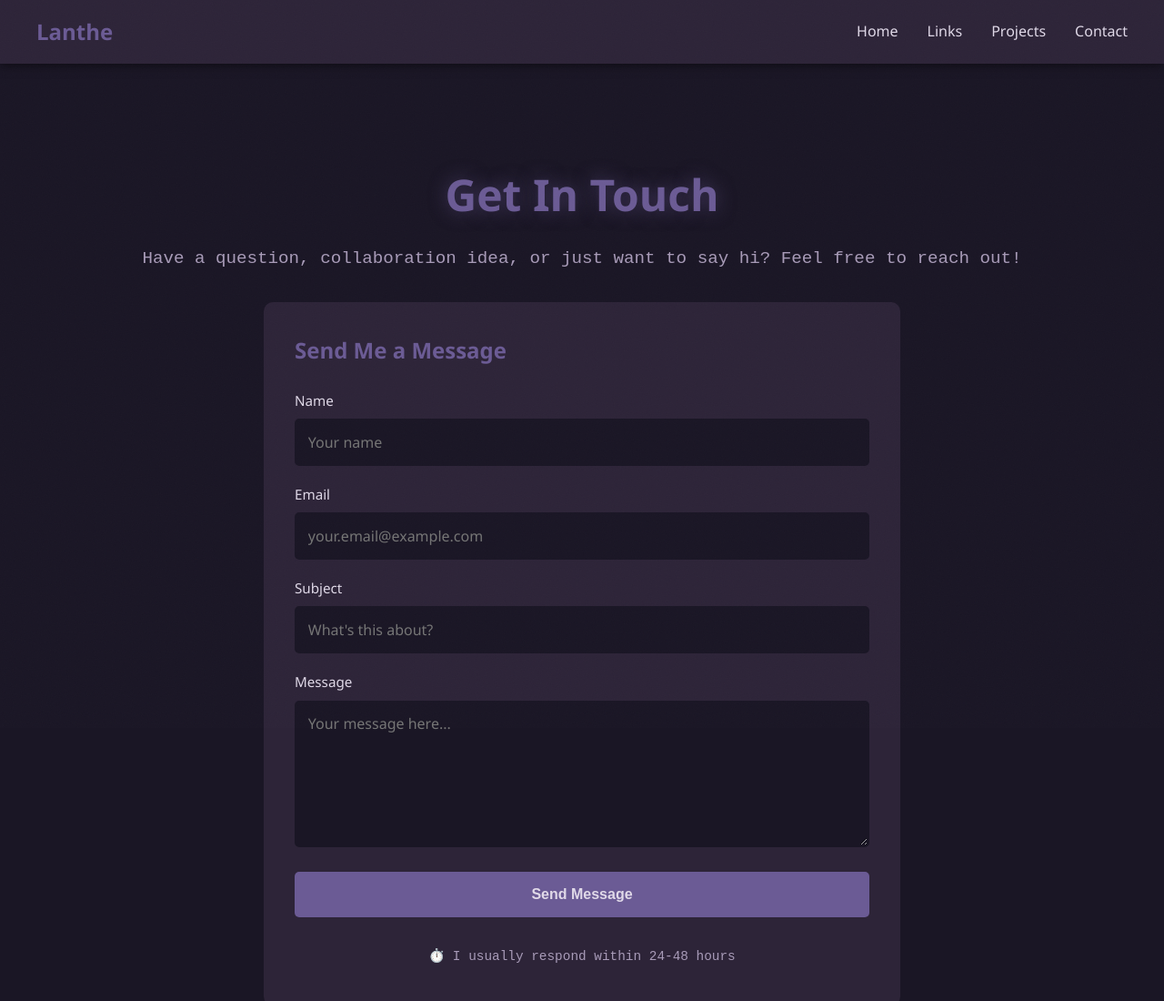
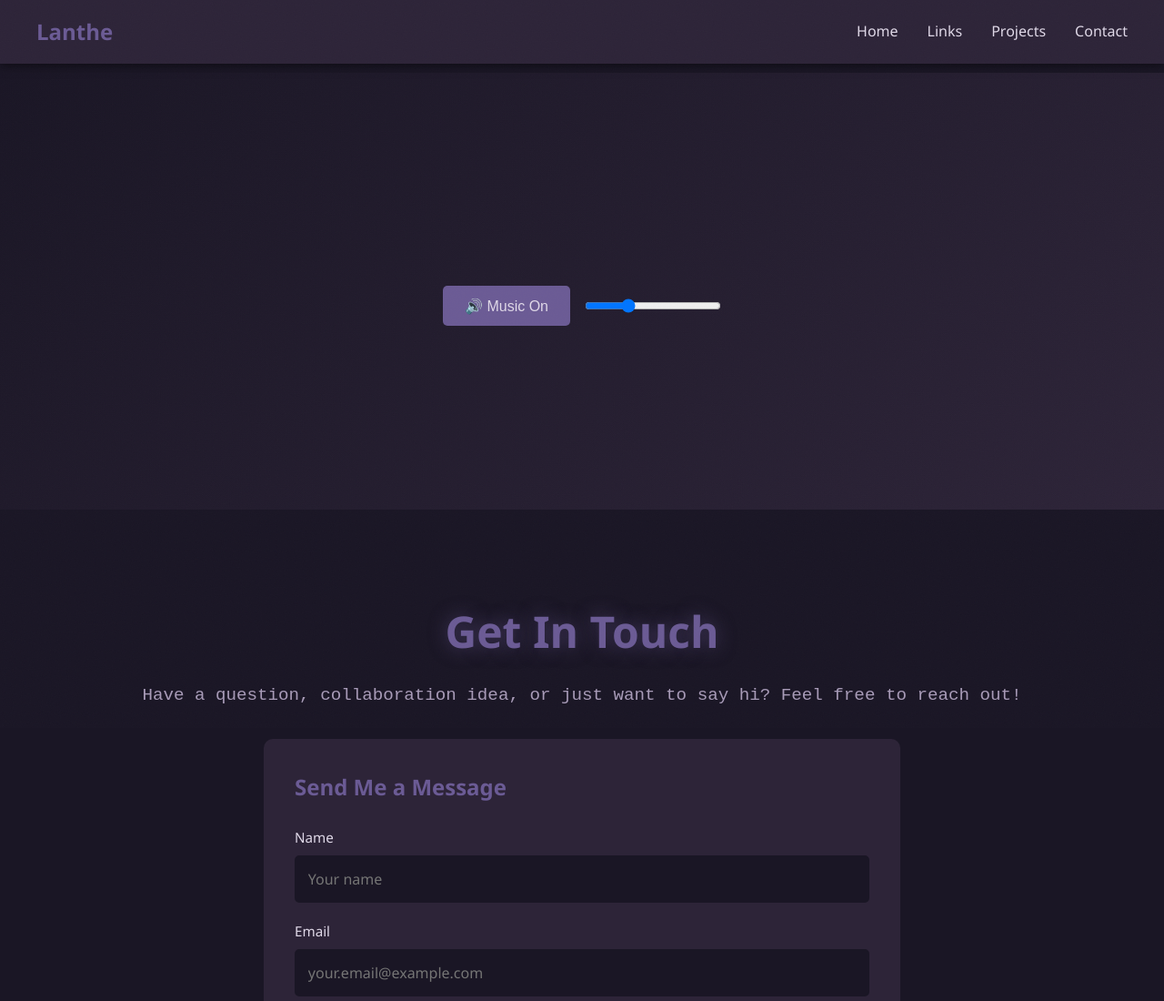
Before and after one commit to Lanthe-dev/LANTHEHUB.COM, a plain HTML site: page pages/contact.html in a window 1280 px wide. Shown: the top 1100 px of the page at 91% size. Drawn offline with Linux system fonts and the light colour scheme.

Commit message:
Add music player to contact page to fix JS errors

```diff
--- a/pages/contact.html
+++ b/pages/contact.html
@@ -19,6 +19,14 @@
             </ul>
         </nav>
     </header>
+
+    <!-- Music Player -->
+    <section id="home">
+        <div class="music-player">
+            <button id="playPauseBtn">🔊 Music On/Off</button>
+            <input type="range" id="volumeSlider" min="0" max="100" value="30">
+        </div>
+    </section>
 
     <!-- Contact Section -->
     <section id="content-page">
```
